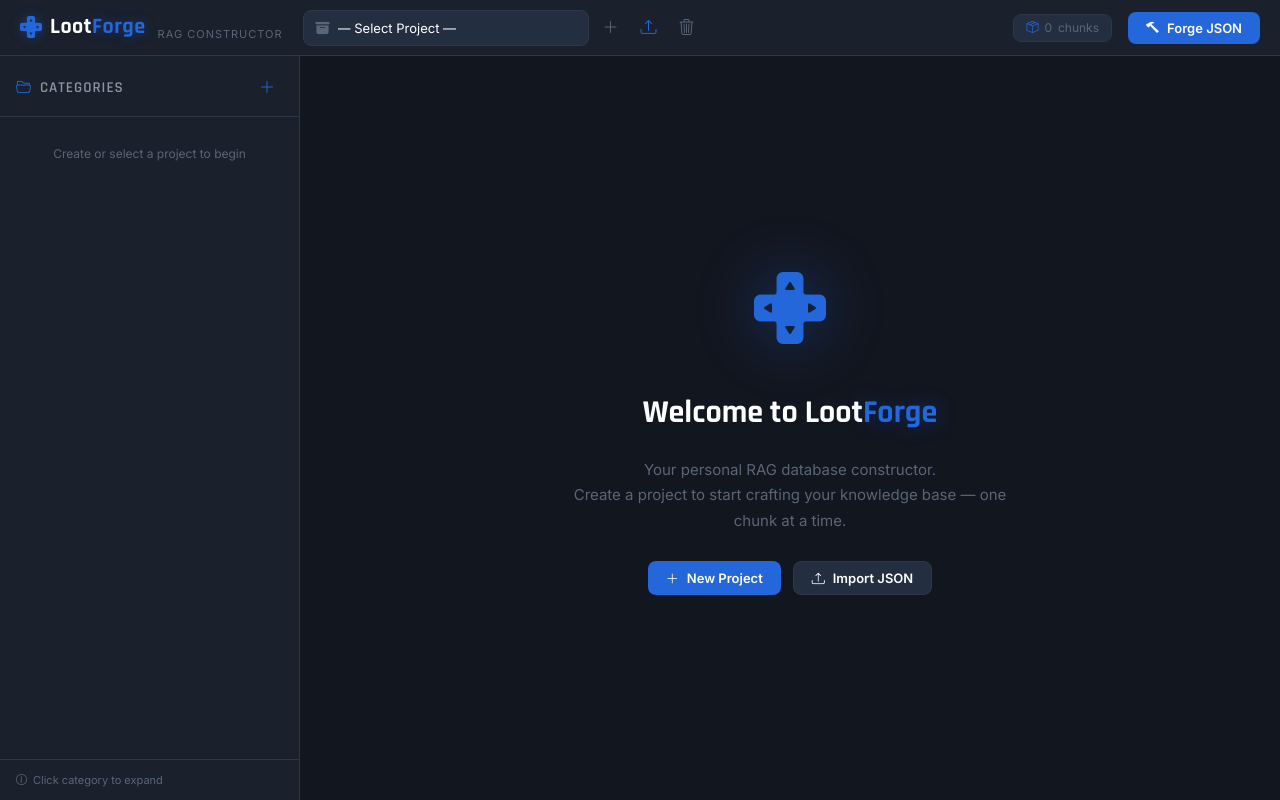
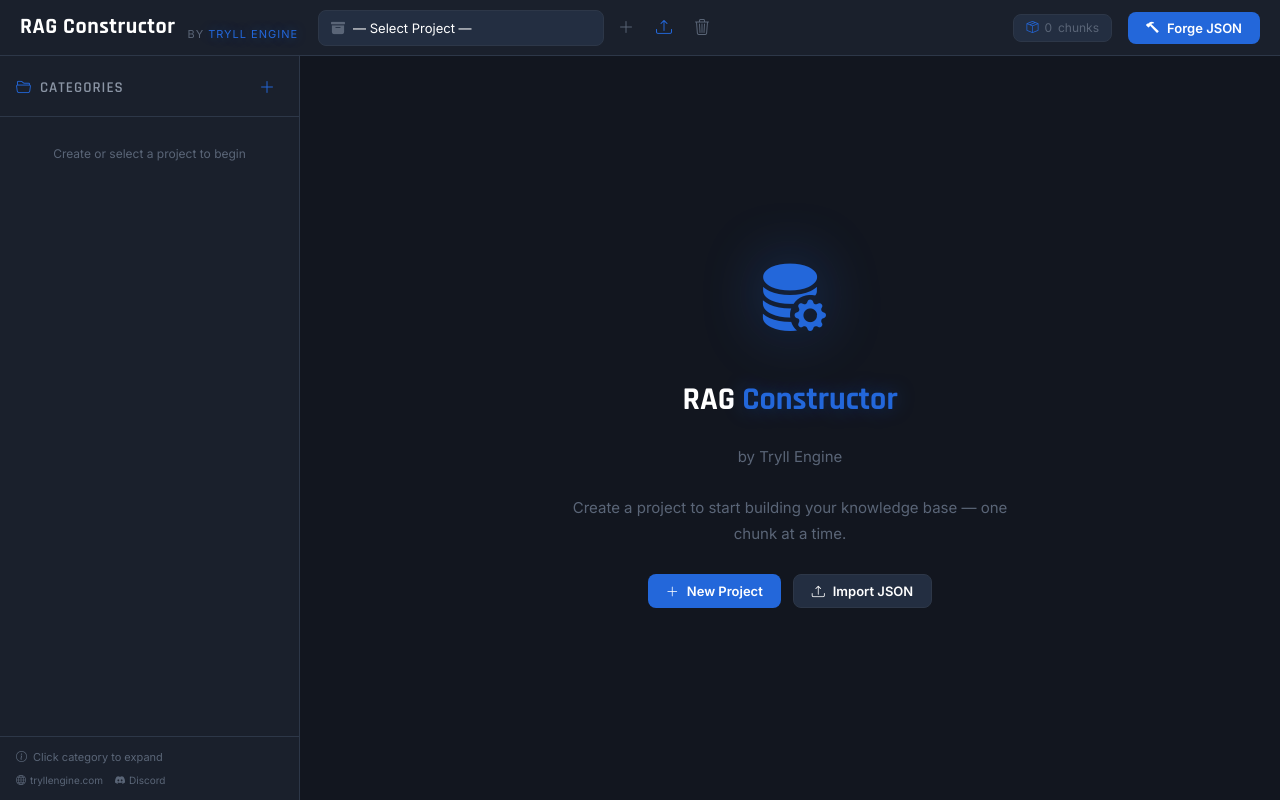
Before and after one commit to Skizziik/json_creator, a website: page public/index.html in a window 1280 px wide. Drawn offline with nearby package versions, Linux system fonts and the light colour scheme.

Commit message:
rebrand: RAG Constructor by Tryll Engine, add site/discord links
- Rename from LootForge to RAG Constructor by Tryll Engine
- Update topbar brand, welcome screen, page title, server log
- Add tryllengine.com + Discord links in sidebar footer

```diff
--- a/public/css/style.css
+++ b/public/css/style.css
@@ -564,6 +564,26 @@ body {
   gap: 6px;
 }
 
+.sidebar-links {
+  display: flex;
+  gap: 12px;
+  margin-top: 8px;
+}
+
+.sidebar-links a {
+  font-size: 10px;
+  color: var(--text-muted);
+  text-decoration: none;
+  display: flex;
+  align-items: center;
+  gap: 4px;
+  transition: color var(--transition);
+}
+
+.sidebar-links a:hover {
+  color: var(--accent);
+}
+
 /* =============================================
    MAIN CONTENT
    ============================================= */
--- a/public/index.html
+++ b/public/index.html
@@ -3,7 +3,7 @@
 <head>
   <meta charset="UTF-8">
   <meta name="viewport" content="width=device-width, initial-scale=1.0">
-  <title>LootForge — RAG Database Constructor</title>
+  <title>RAG Constructor by Tryll Engine</title>
   <link rel="preconnect" href="https://fonts.googleapis.com">
   <link rel="preconnect" href="https://fonts.gstatic.com" crossorigin>
   <link href="https://fonts.googleapis.com/css2?family=Inter:wght@400;500;600;700&family=Rajdhani:wght@500;600;700&display=swap" rel="stylesheet">
@@ -15,9 +15,8 @@
   <!-- ========== TOPBAR ========== -->
   <header class="topbar">
     <div class="topbar-brand">
-      <i class="bi bi-dpad-fill brand-icon"></i>
-      <span class="brand-text">Loot<span class="brand-accent">Forge</span></span>
-      <span class="brand-sub">RAG Constructor</span>
+      <span class="brand-text">RAG Constructor</span>
+      <span class="brand-sub">by <span class="brand-accent">Tryll Engine</span></span>
     </div>
 
     <div class="topbar-project">
@@ -68,6 +67,10 @@
       <!-- Sidebar footer -->
       <div class="sidebar-footer">
         <span class="sidebar-hint"><i class="bi bi-info-circle"></i> Click category to expand</span>
+        <div class="sidebar-links">
+          <a href="https://tryllengine.com" target="_blank" rel="noopener"><i class="bi bi-globe2"></i> tryllengine.com</a>
+          <a href="https://discord.gg/CMnMrmapyB" target="_blank" rel="noopener"><i class="bi bi-discord"></i> Discord</a>
+        </div>
       </div>
     </aside>
 
--- a/public/js/app.js
+++ b/public/js/app.js
@@ -464,11 +464,11 @@ class App {
     if (!project) {
       this.els.content.innerHTML = `
         <div class="welcome-screen">
-          <div class="welcome-logo"><i class="bi bi-dpad-fill"></i></div>
-          <div class="welcome-title">Welcome to Loot<span class="accent">Forge</span></div>
+          <div class="welcome-logo"><i class="bi bi-database-fill-gear"></i></div>
+          <div class="welcome-title">RAG <span class="accent">Constructor</span></div>
           <p class="welcome-desc">
-            Your personal RAG database constructor.<br>
-            Create a project to start crafting your knowledge base — one chunk at a time.
+            by Tryll Engine<br><br>
+            Create a project to start building your knowledge base — one chunk at a time.
           </p>
           <div style="display:flex;gap:12px;margin-top:8px;">
             <button class="btn btn-accent" id="welcomeNewProject">
@@ -688,7 +688,7 @@ class App {
       this.selected = null;
       this.store.createProject(name);
       this._closeModal();
-      this._toast('Project created! Let the crafting begin.', 'success');
+      this._toast('Project created!', 'success');
     };
 
     confirm.addEventListener('click', create);
--- a/server.js
+++ b/server.js
@@ -7,7 +7,7 @@ const PORT = process.env.PORT || 3000;
 app.use(express.static(path.join(__dirname, 'public')));
 
 app.get('/health', (_req, res) => {
-  res.json({ status: 'alive', app: 'LootForge', timestamp: Date.now() });
+  res.json({ status: 'alive', app: 'RAG Constructor', timestamp: Date.now() });
 });
 
 app.get('*', (_req, res) => {
@@ -15,5 +15,5 @@ app.get('*', (_req, res) => {
 });
 
 app.listen(PORT, () => {
-  console.log(`⚔ LootForge running on port ${PORT}`);
+  console.log(`RAG Constructor by Tryll Engine — running on port ${PORT}`);
 });
```
